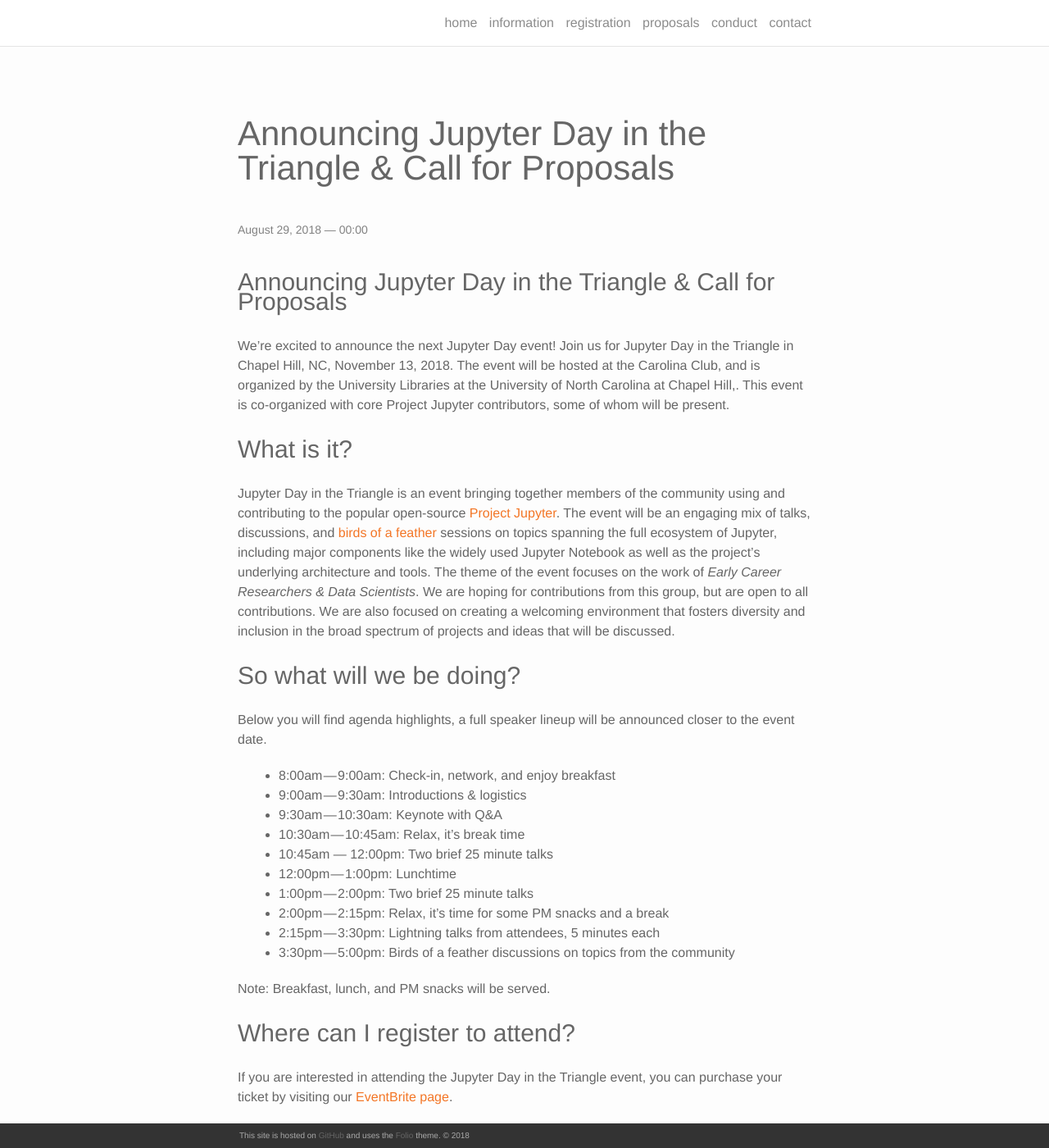
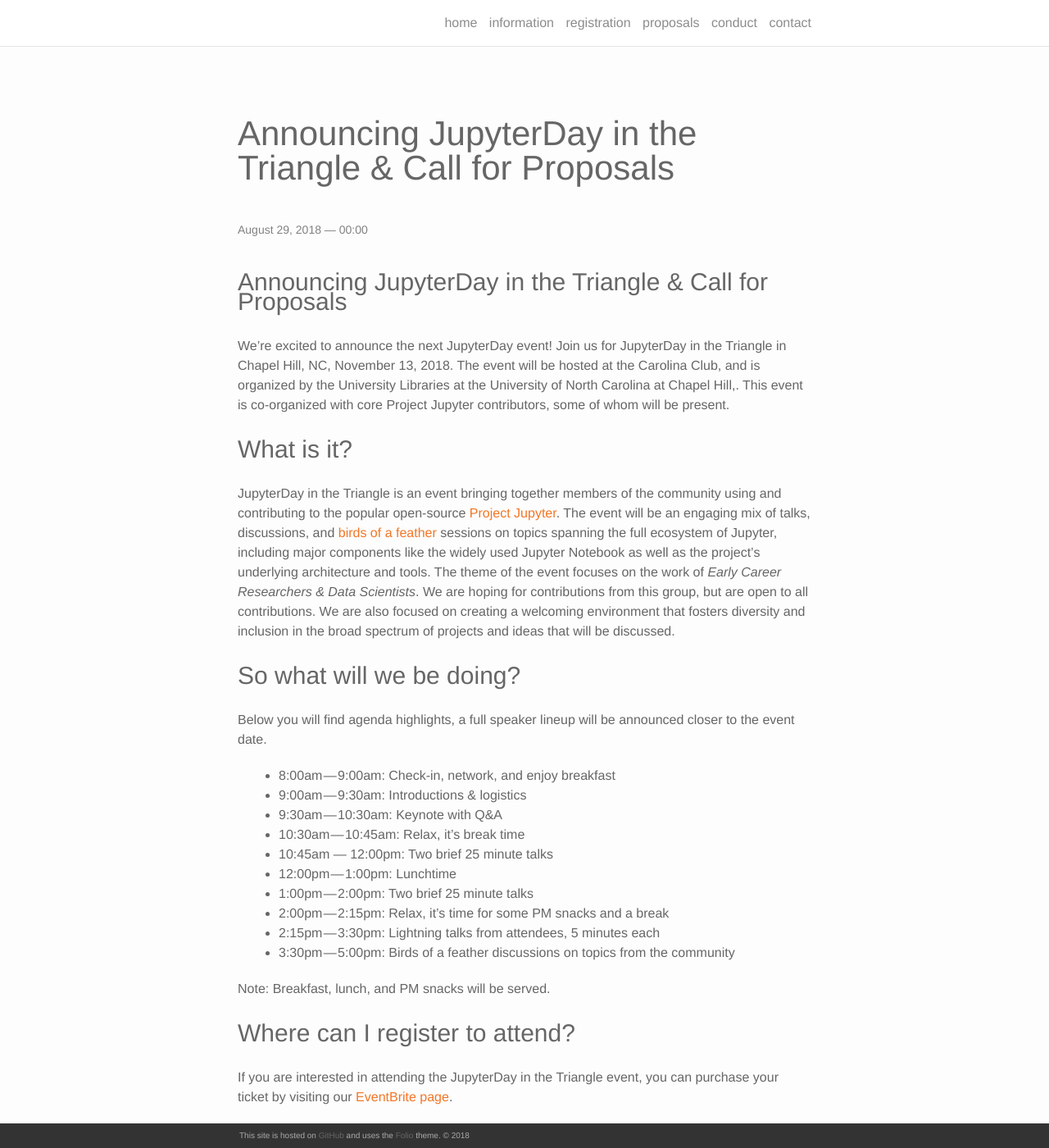
Before and after one commit to bogoli/-folio, a Jekyll site: the page built from _posts/2018-08-29-announcing-jupyter-in-triangle.markdown, in a window 1280 px wide and 1400 px high. Shown: the whole window at 82% size. Built offline with Jekyll 4.4.1, drawn with Linux system fonts in a browser that asks for light colours; nearby versions of some CDN libraries.

Commit message:
Fix broken twitter link, JupyterDay not Jupyter Day branding

```diff
--- a/_config.yml
+++ b/_config.yml
@@ -1,5 +1,5 @@
 # Site settings
-title: Jupyter Day in the Triangle
+title: JupyterDay in the Triangle
 email: chris@carpentries.org
 description: > # this means to ignore newlines until "baseurl:"
   November 13, 2018 @ UNC Chapel Hill
--- a/_posts/2018-08-29-announcing-jupyter-in-triangle.markdown
+++ b/_posts/2018-08-29-announcing-jupyter-in-triangle.markdown
@@ -1,17 +1,17 @@
 ---
 layout: post
-title:  Announcing Jupyter Day in the Triangle & Call for Proposals
+title:  Announcing JupyterDay in the Triangle & Call for Proposals
 date: 2018-08-29
-description: A Jupyter Day focusing on the work of early career researchers and data scientists
+description: A JupyterDay focusing on the work of early career researchers and data scientists
 ---
 
-### Announcing Jupyter Day in the Triangle & Call for Proposals
+### Announcing JupyterDay in the Triangle & Call for Proposals
 
-We’re excited to announce the next Jupyter Day event! Join us for Jupyter Day in the Triangle in Chapel Hill, NC, November 13, 2018. The event will be hosted at the Carolina Club, and is organized by the University Libraries at the University of North Carolina at Chapel Hill,. This event is co-organized with core Project Jupyter contributors, some of whom will be present.
+We’re excited to announce the next JupyterDay event! Join us for JupyterDay in the Triangle in Chapel Hill, NC, November 13, 2018. The event will be hosted at the Carolina Club, and is organized by the University Libraries at the University of North Carolina at Chapel Hill,. This event is co-organized with core Project Jupyter contributors, some of whom will be present.
 
 ### What is it?
 
-Jupyter Day in the Triangle is an event bringing together members of the community using and contributing to the popular open-source [Project Jupyter](https://jupyter.org). The event will be an engaging mix of talks, discussions, and [birds of a feather](https://en.wikipedia.org/wiki/Birds_of_a_feather_(computing)) sessions on topics spanning the full ecosystem of Jupyter, including major components like the widely used Jupyter Notebook as well as the project’s underlying architecture and tools. The theme of the event focuses on the work of *Early Career Researchers & Data Scientists*. We are hoping for contributions from this group, but are open to all contributions. We are also focused on creating a welcoming environment that fosters diversity and inclusion in the broad spectrum of projects and ideas that will be discussed.
+JupyterDay in the Triangle is an event bringing together members of the community using and contributing to the popular open-source [Project Jupyter](https://jupyter.org). The event will be an engaging mix of talks, discussions, and [birds of a feather](https://en.wikipedia.org/wiki/Birds_of_a_feather_(computing)) sessions on topics spanning the full ecosystem of Jupyter, including major components like the widely used Jupyter Notebook as well as the project’s underlying architecture and tools. The theme of the event focuses on the work of *Early Career Researchers & Data Scientists*. We are hoping for contributions from this group, but are open to all contributions. We are also focused on creating a welcoming environment that fosters diversity and inclusion in the broad spectrum of projects and ideas that will be discussed.
 
 ### So what will we be doing?
 
@@ -32,7 +32,7 @@ Note: Breakfast, lunch, and PM snacks will be served.
 
 ### Where can I register to attend?
 
-If you are interested in attending the Jupyter Day in the Triangle event, you can purchase your ticket by visiting our [EventBrite page](https://www.eventbrite.com/e/jupyter-day-in-the-triangle-tickets-48813059174).
+If you are interested in attending the JupyterDay in the Triangle event, you can purchase your ticket by visiting our [EventBrite page](https://www.eventbrite.com/e/jupyter-day-in-the-triangle-tickets-48813059174).
 
 ### How can I be a part of it?
 
--- a/index.html
+++ b/index.html
@@ -3,7 +3,7 @@ layout: default
 ---
 
 <div class="header-bar">
-  <h1><img src="img/logomark-orangebody-greyplanets.png" height="75px" /> Jupyter Day in the Triangle</h1>
+  <h1><img src="img/logomark-orangebody-greyplanets.png" height="75px" /> JupyterDay in the Triangle</h1>
   <h2>November 13, 2018 @ UNC Chapel Hill</h2>
   <hr>
 </div>
```
Also changed, not shown: _posts/2018-09-27-extending-proposals-deadline.md (+3 -3 lines), information.md (+5 -5 lines), README.md.
